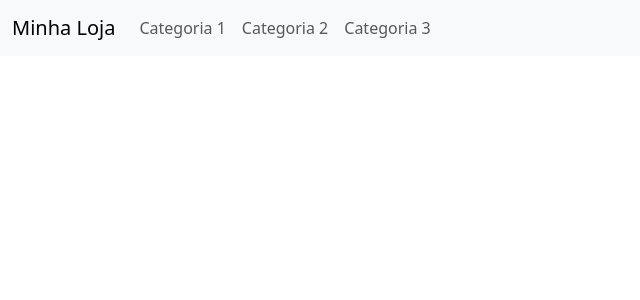
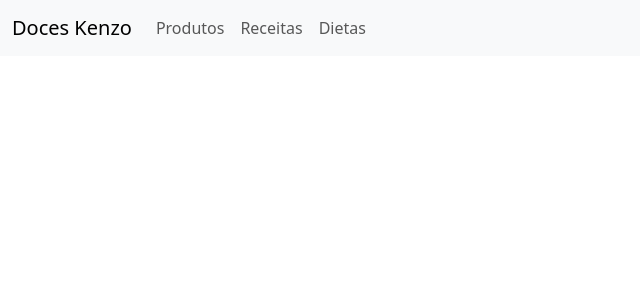
Before and after one commit to KenzoSilva/lojadedoce-kenzo, a React (Create React App) app: page / in a window 1280 px wide. Shown: the top 300 px of the page, without its empty margins (0-640 px from the left). Built offline with nearby package versions, Linux system fonts and the light colour scheme.

Commit message:
nomes mudados denovo por que sem querer coloquei o mesmo codigo 2 vezes

```diff
--- a/src/components/NavBar.js
+++ b/src/components/NavBar.js
@@ -5,8 +5,9 @@ const NavBar = () => {
   return (
     <nav className="navbar navbar-expand-lg navbar-light bg-light">
       <div className="container-fluid">
+        {/* Nome da loja como Brand */}
         <a className="navbar-brand" href="#">
-          Minha Loja
+          Doces Kenzo
         </a>
         <button
           className="navbar-toggler"
@@ -20,20 +21,21 @@ const NavBar = () => {
           <span className="navbar-toggler-icon"></span>
         </button>
         <div className="collapse navbar-collapse" id="navbarNav">
+          {/* Lista de categorias clicáveis */}
           <ul className="navbar-nav">
             <li className="nav-item">
-              <a className="nav-link" href="#">
-                Categoria 1
+              <a className="nav-link" href="#produtos">
+                Produtos
               </a>
             </li>
             <li className="nav-item">
-              <a className="nav-link" href="#">
-                Categoria 2
+              <a className="nav-link" href="#receitas">
+                Receitas
               </a>
             </li>
             <li className="nav-item">
-              <a className="nav-link" href="#">
-                Categoria 3
+              <a className="nav-link" href="#dietas">
+                Dietas
               </a>
             </li>
           </ul>
```
